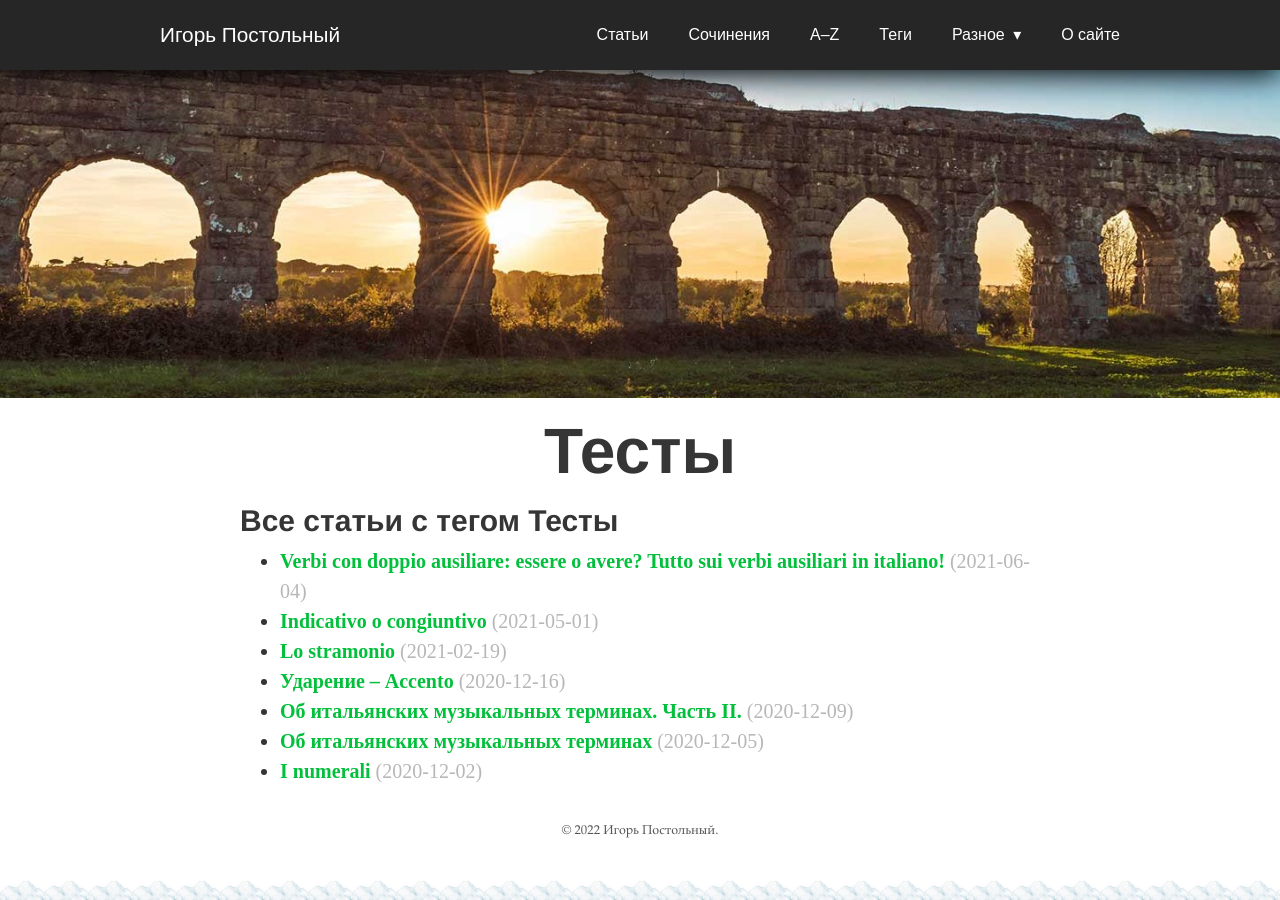
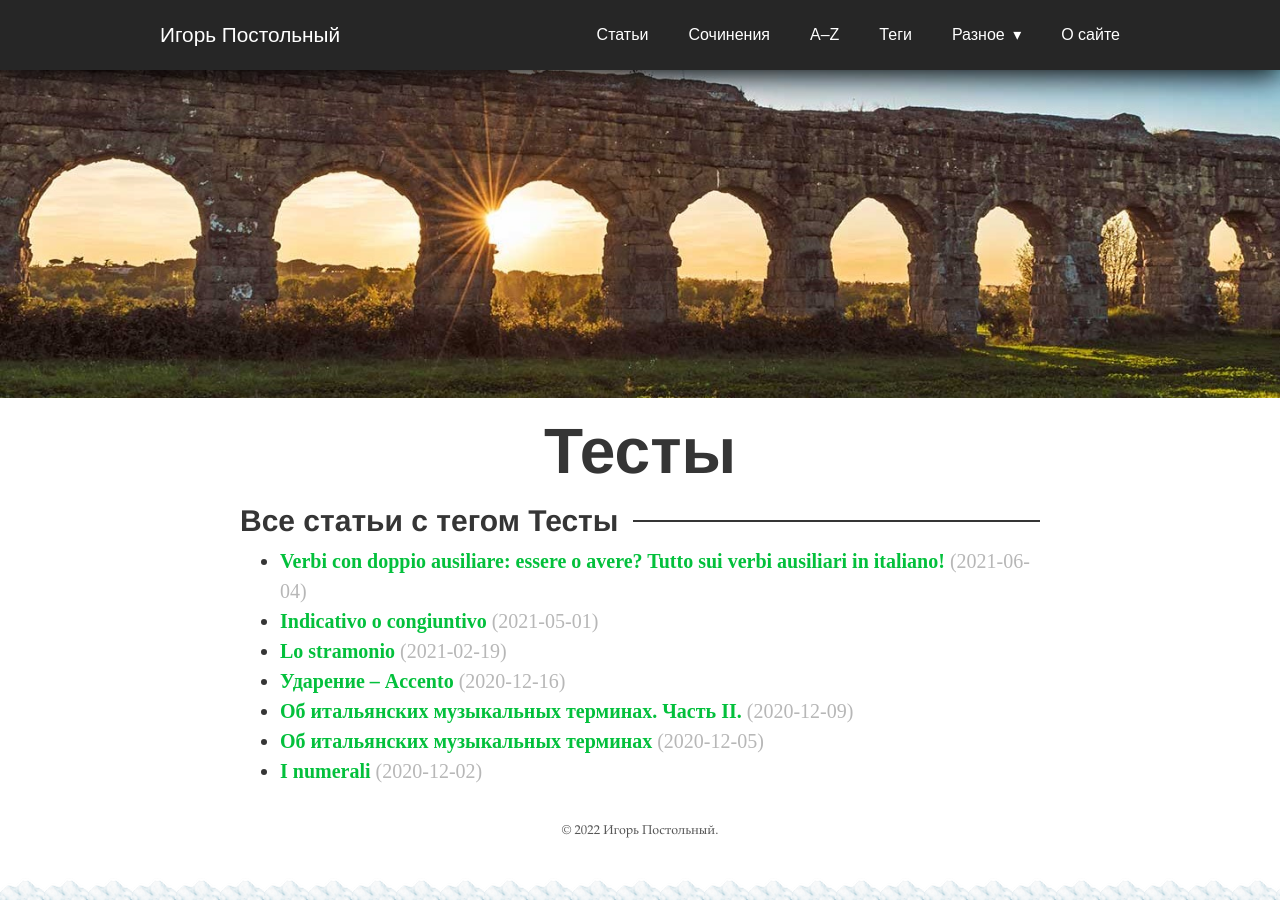
Before and after one commit to postolny/postolny.github.io, a Jekyll site: the page built from _pages/tests.html, in a window 1280 px wide. Built offline with Jekyll 4.4.1, drawn with Linux system fonts in a browser that asks for light colours.

Commit message:
Add files via upload

```diff
--- a/_sass/tale/_taxonomies.scss
+++ b/_sass/tale/_taxonomies.scss
@@ -48,6 +48,15 @@
   }
   &-list-title {
     margin: 0.5rem 0;
+    display: flex;
+    align-items: center;
+    &::after {
+      content: "";
+      flex: 1 0 auto;
+      margin-left: 0.5em;
+      height: 2px;
+      background: currentColor;
+    }
   }
   &-list {
     margin: 0;
```
